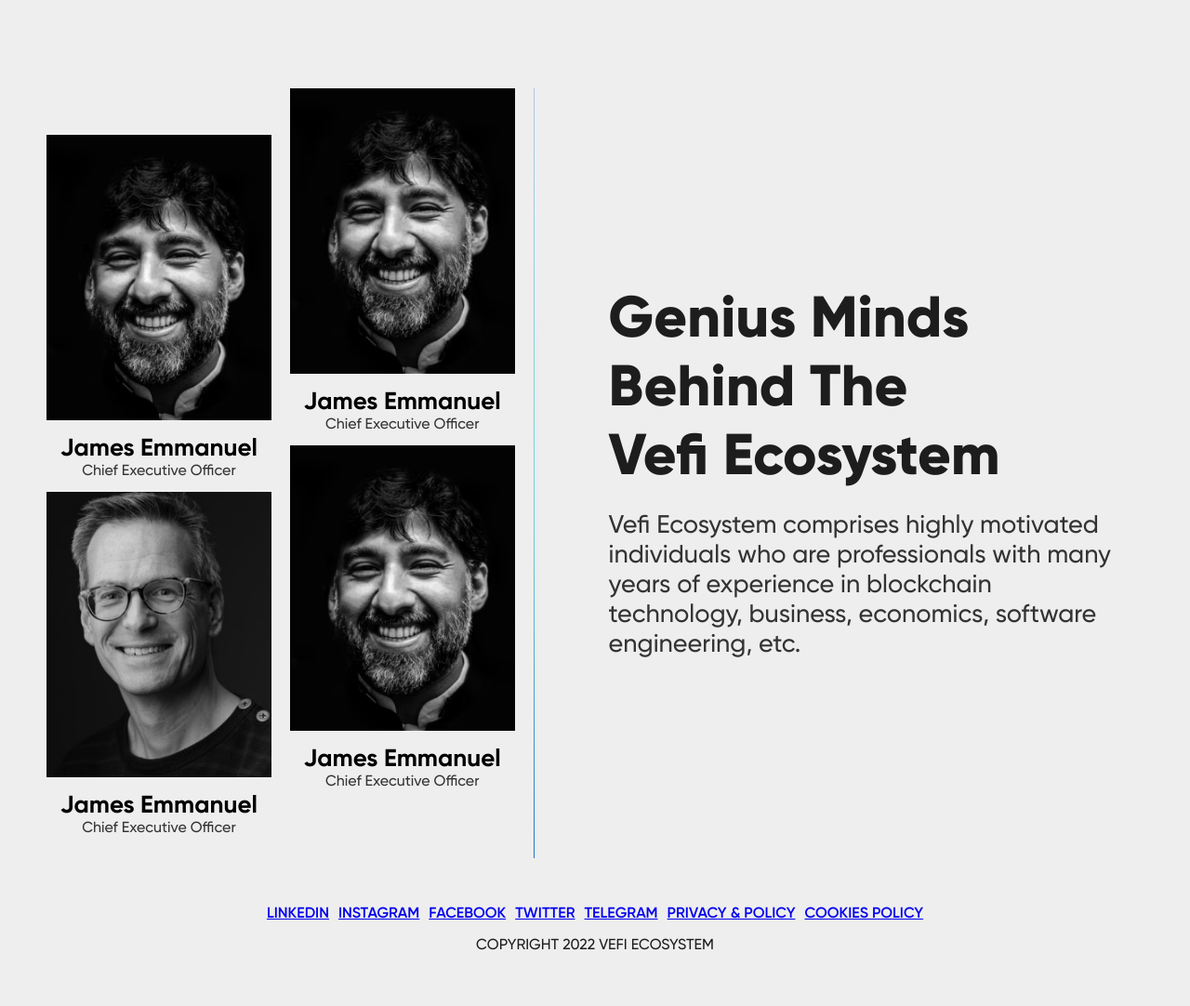
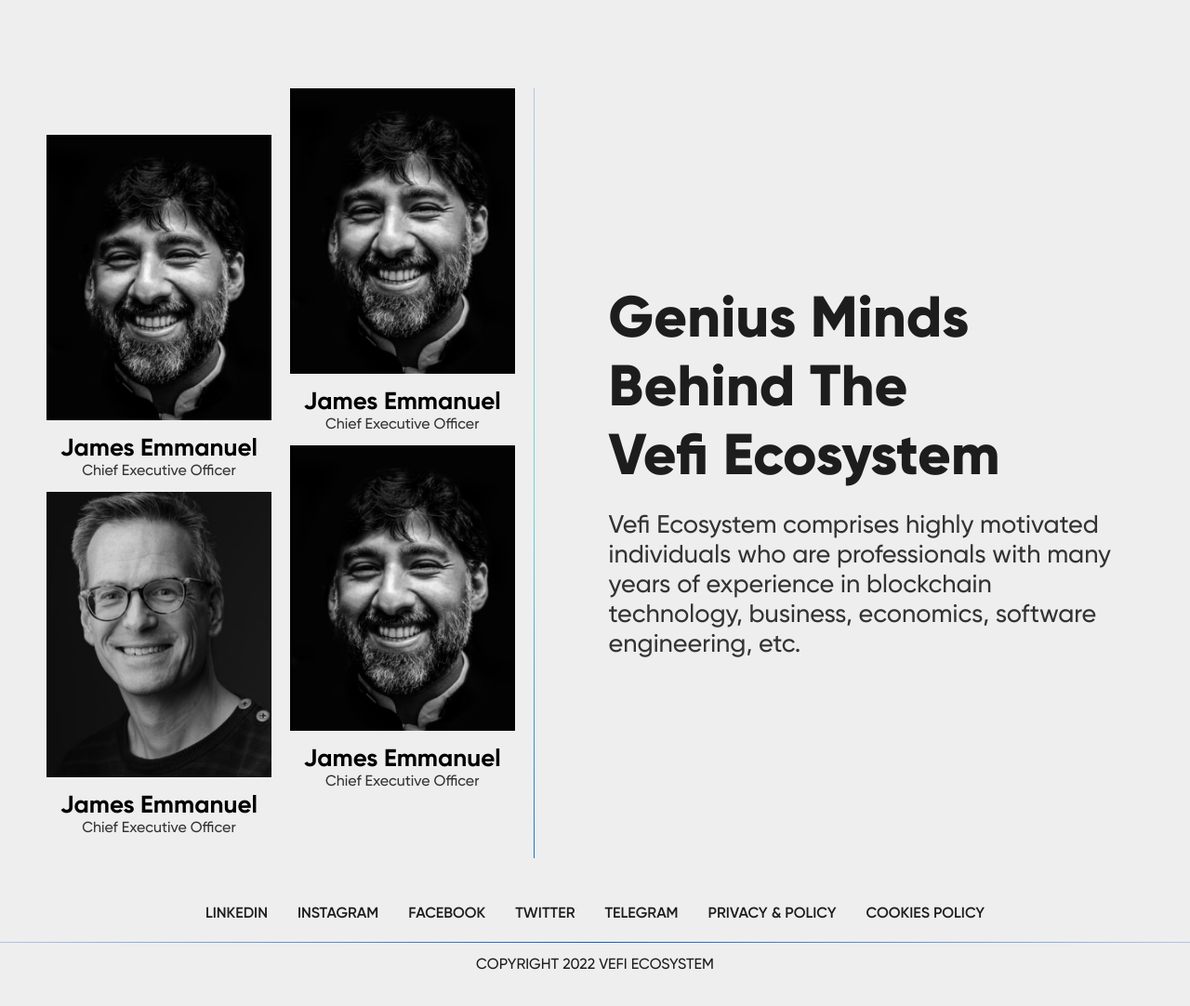
Before and after one commit to Vefi-Ecosystem/ecosystem-website, a Next.js app: page / in a window 1280 px wide. Shown: the part 4044-5126 px from the top of the page at 93% size. Built offline with nearby package versions, Linux system fonts and the light colour scheme.

Commit message:
added gradient border to footer

```diff
--- a/components/Footer/index.tsx
+++ b/components/Footer/index.tsx
@@ -9,16 +9,22 @@ const Container = styled.footer`
     text-align:center;
     margin:50px 0;
     gap:15px;
+        a{
+            text-decoration:none;
+            color:${(props: any) => props.theme.topFooterTextColor};
+        }
         div.top_footer{
-            color:${(props: any) => props.theme.topFooterTextColor};
             font-family: Gilroy-semibold;
             display:flex;
             flex-direction:row;
             justify-content:center;
             text-transform:uppercase;
-            gap:10px;
+            gap:2rem;
             flex-wrap:wrap;
-            border-bottom: 1px solid linear-gradient:rgba(128, 147, 255, 0.25), rgba(125, 155, 250, 1), rgba(96, 219, 212, 1), rgba(92, 228, 207, 0.25);
+            border-bottom: 1.5px solid;
+            padding-bottom:20px;
+            border-image: linear-gradient(90deg,#105DCF45, #105DCF, #105DCF45) 1 stretch;);
+            border-image-slice: 3;
         }
         div.bottom_footer{
             display:flex;
```
